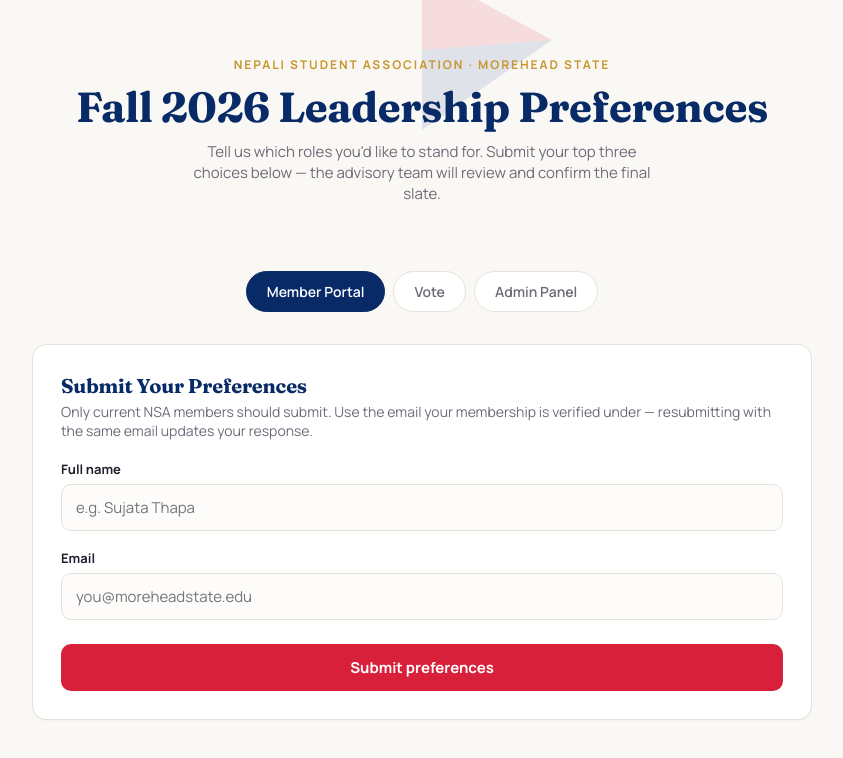
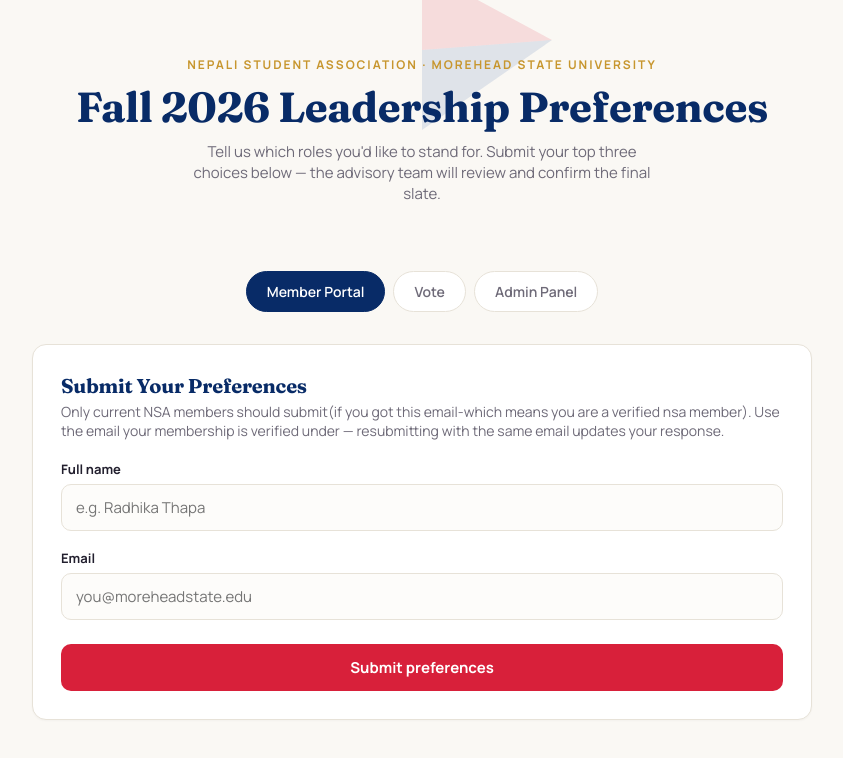
Before and after one commit to thedipeshkc/nsa-election-2026, a plain HTML site: page index.html in a window 1280 px wide. Shown: the whole page, without its empty margins (218-1061 px from the left). Drawn offline with Linux system fonts and the light colour scheme; no server answers.

Commit message:
langiuage update

```diff
--- a/index.html
+++ b/index.html
@@ -16,7 +16,7 @@
       <polygon points="170,10 300,80 170,90" fill="var(--crimson)" opacity="0.14"/>
       <polygon points="170,90 300,80 170,170" fill="var(--indigo)" opacity="0.12"/>
     </svg>
-    <div class="eyebrow">Nepali Student Association · Morehead State</div>
+    <div class="eyebrow">Nepali Student Association · Morehead State University</div>
     <h1>Fall 2026 Leadership Preferences</h1>
     <p>Tell us which roles you'd like to stand for. Submit your top three choices below — the advisory team will review and confirm the final slate.</p>
   </div>
@@ -31,10 +31,10 @@
   <div id="memberView">
     <div class="card" id="formCard">
       <h2>Submit Your Preferences</h2>
-      <div class="sub">Only current NSA members should submit. Use the email your membership is verified under — resubmitting with the same email updates your response.</div>
+      <div class="sub">Only current NSA members should submit(if you got this email-which means you are a verified nsa member). Use the email your membership is verified under — resubmitting with the same email updates your response.</div>
 
       <label for="mName">Full name</label>
-      <input type="text" id="mName" placeholder="e.g. Sujata Thapa">
+      <input type="text" id="mName" placeholder="e.g. Radhika Thapa">
 
       <label for="mEmail">Email</label>
       <input type="email" id="mEmail" placeholder="you@moreheadstate.edu">
```
Also changed, not shown: script.js (+5 -5 lines).
